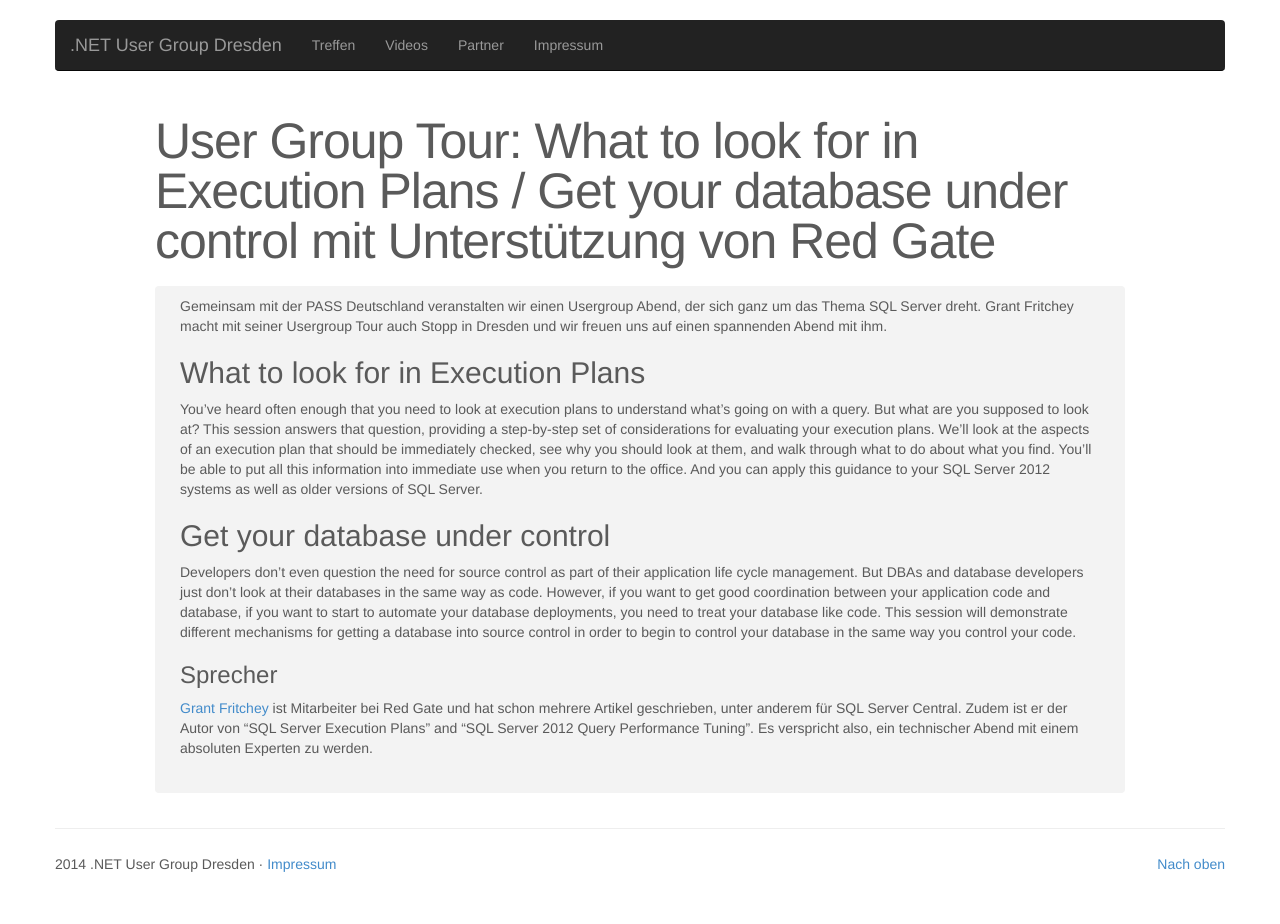
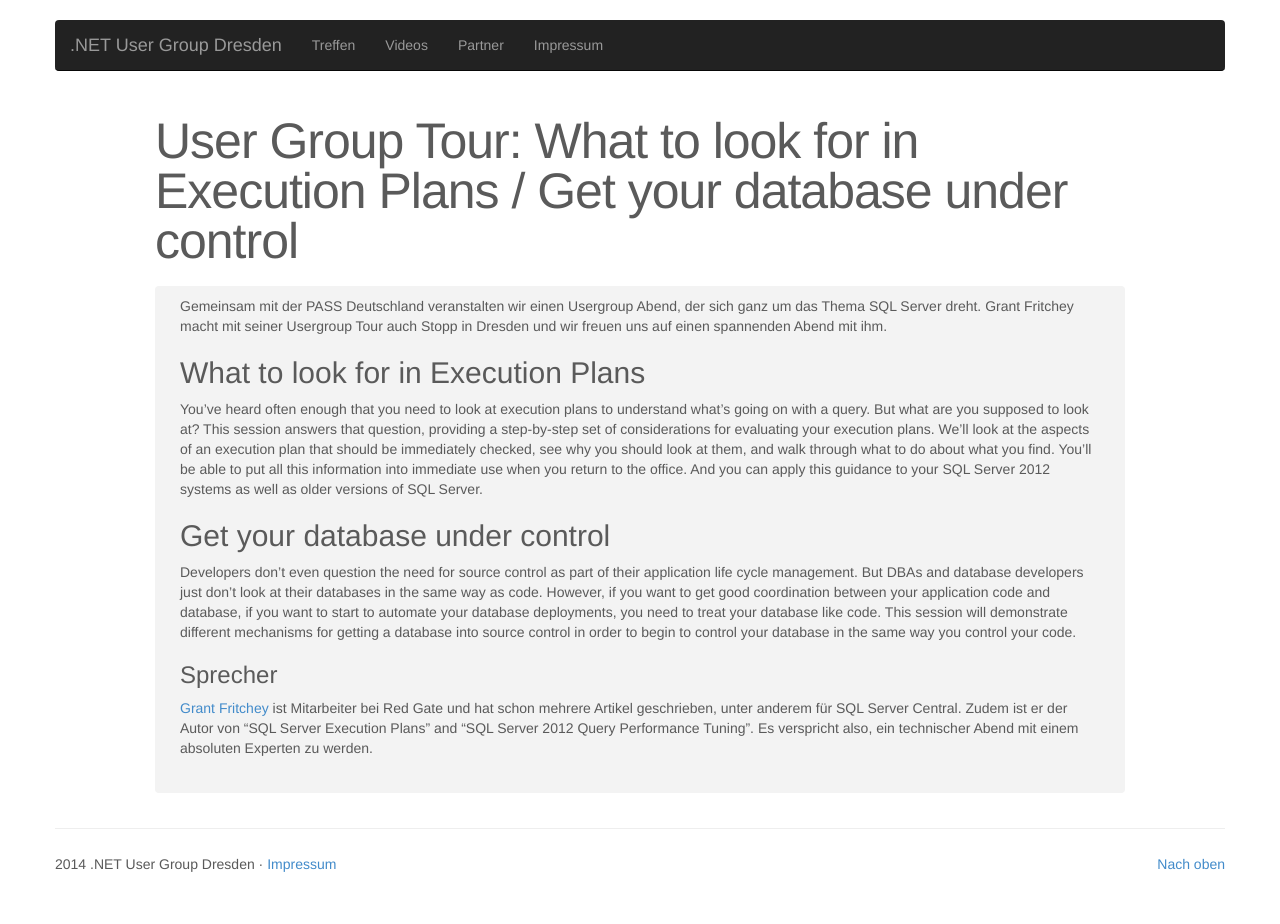
Before and after one commit to dddotnet/dddotnet.github.io, a Jekyll site: the page built from _posts/2015-01-28-What-to-look-for-execution-plans-get-your-database-under-control.markdown, in a window 1280 px wide. Built offline with Jekyll 4.4.1, drawn with Linux system fonts in a browser that asks for light colours; Markdown is read by kramdown in place of the engine named in the settings.

Commit message:
Titel gekürzt

```diff
--- a/_posts/2015-01-28-What-to-look-for-execution-plans-get-your-database-under-control.markdown
+++ b/_posts/2015-01-28-What-to-look-for-execution-plans-get-your-database-under-control.markdown
@@ -1,6 +1,6 @@
 ---
 layout: postnew
-title:  "User Group Tour: What to look for in Execution Plans / Get your database under control mit Unterstützung von Red Gate"
+title:  "User Group Tour: What to look for in Execution Plans / Get your database under control"
 date:   2015-01-28 18:00:00
 categories: treffen
 speaker: Grant Fritchey
```
